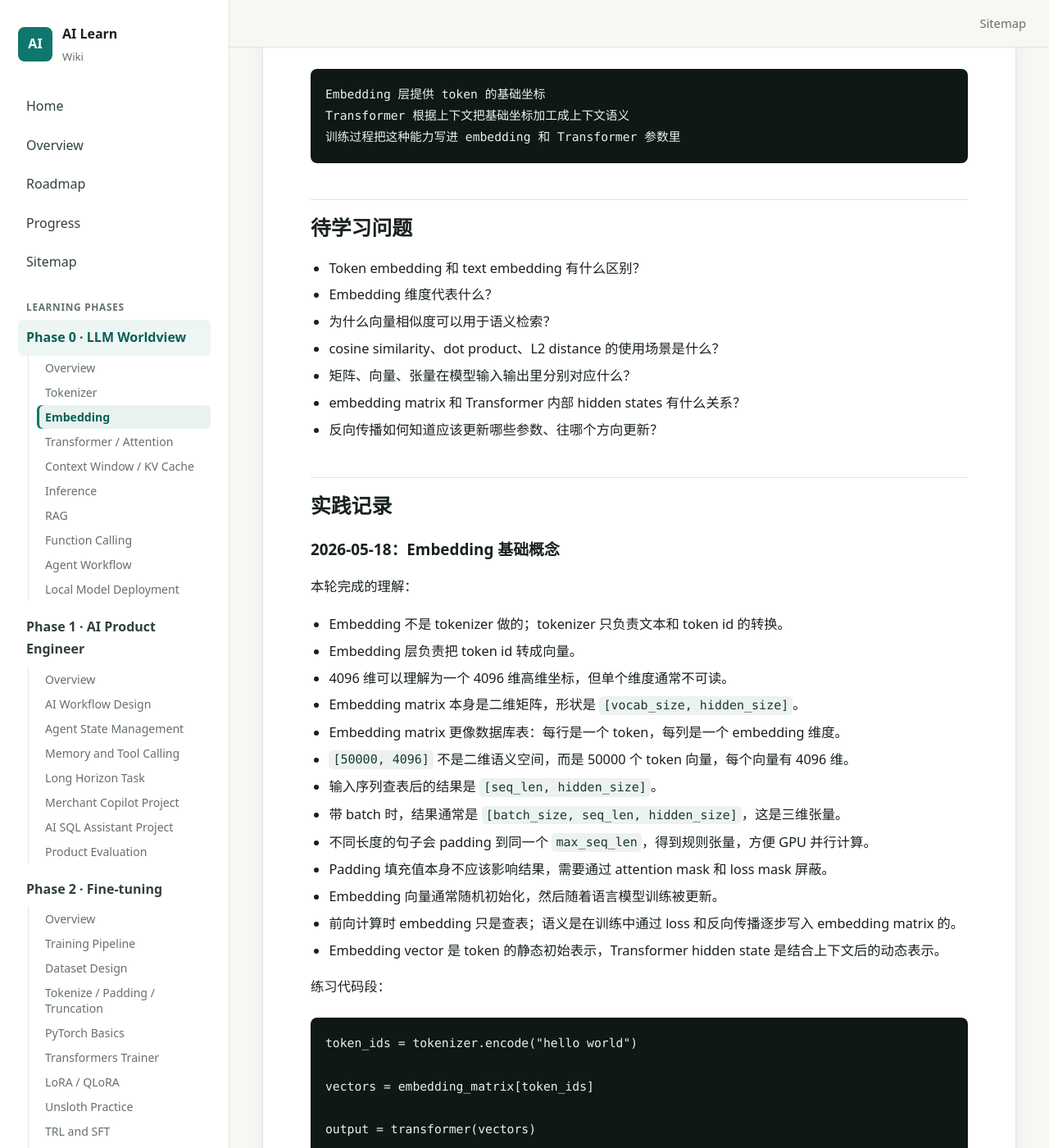
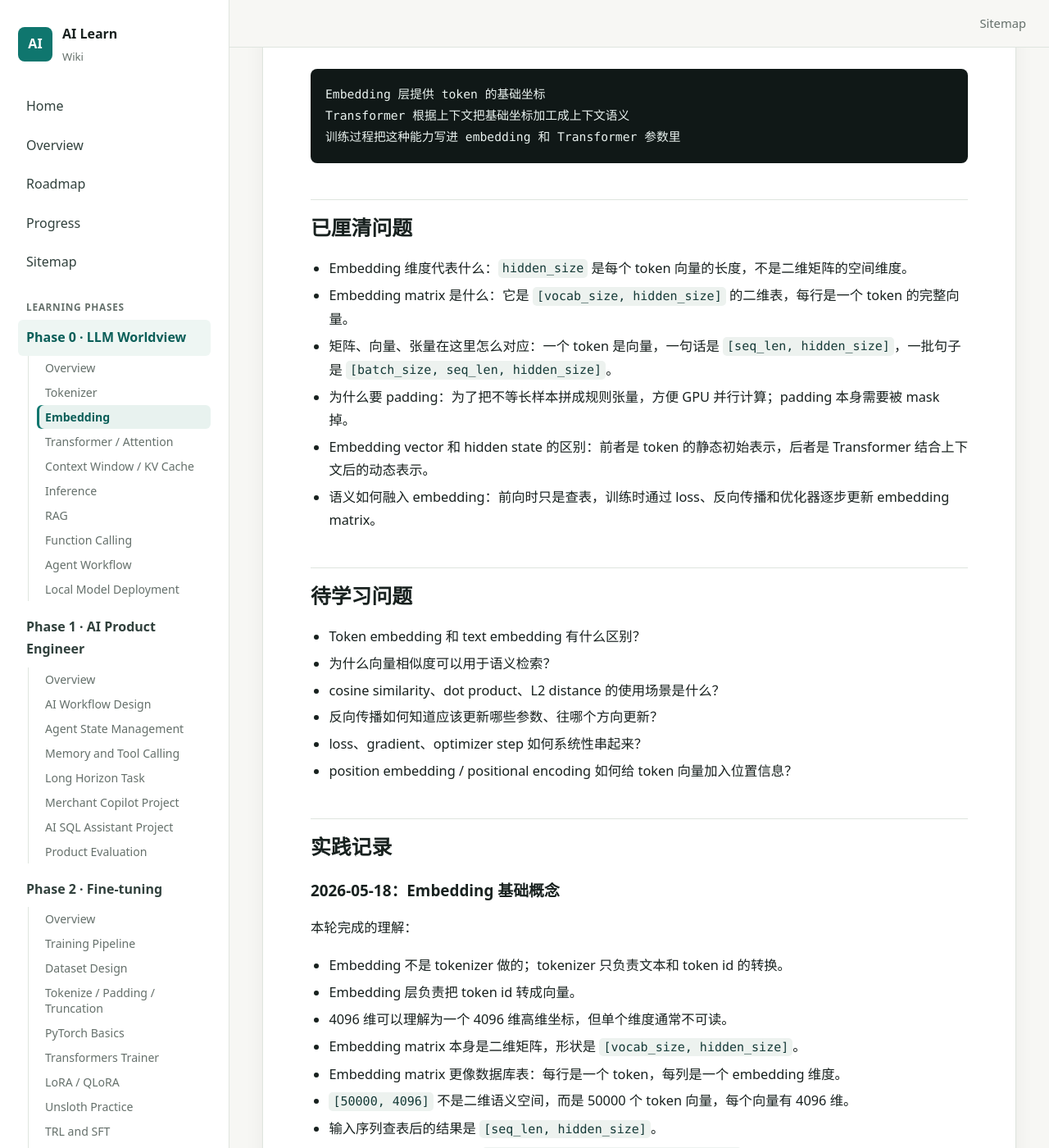
Before and after one commit to sgnilo/ai_learn, a Jekyll site: the page built from docs/phase-0-llm-worldview/02-embedding.md, in a window 1280 px wide and 1400 px high, scrolled down 8810 px. Shown: the whole window at 82% size. Built offline with Jekyll 4.4.1, drawn with Linux system fonts in a browser that asks for light colours; some of the changed text lies outside the part shown.

Commit message:
docs: update embedding learning plan

````diff
--- a/docs/phase-0-llm-worldview/02-embedding.md
+++ b/docs/phase-0-llm-worldview/02-embedding.md
@@ -343,15 +343,23 @@ Transformer 根据上下文把基础坐标加工成上下文语义
 训练过程把这种能力写进 embedding 和 Transformer 参数里
 ```
 
+## 已厘清问题
+
+- Embedding 维度代表什么：`hidden_size` 是每个 token 向量的长度，不是二维矩阵的空间维度。
+- Embedding matrix 是什么：它是 `[vocab_size, hidden_size]` 的二维表，每行是一个 token 的完整向量。
+- 矩阵、向量、张量在这里怎么对应：一个 token 是向量，一句话是 `[seq_len, hidden_size]`，一批句子是 `[batch_size, seq_len, hidden_size]`。
+- 为什么要 padding：为了把不等长样本拼成规则张量，方便 GPU 并行计算；padding 本身需要被 mask 掉。
+- Embedding vector 和 hidden state 的区别：前者是 token 的静态初始表示，后者是 Transformer 结合上下文后的动态表示。
+- 语义如何融入 embedding：前向时只是查表，训练时通过 loss、反向传播和优化器逐步更新 embedding matrix。
+
 ## 待学习问题
 
 - Token embedding 和 text embedding 有什么区别？
-- Embedding 维度代表什么？
 - 为什么向量相似度可以用于语义检索？
 - cosine similarity、dot product、L2 distance 的使用场景是什么？
-- 矩阵、向量、张量在模型输入输出里分别对应什么？
-- embedding matrix 和 Transformer 内部 hidden states 有什么关系？
 - 反向传播如何知道应该更新哪些参数、往哪个方向更新？
+- loss、gradient、optimizer step 如何系统性串起来？
+- position embedding / positional encoding 如何给 token 向量加入位置信息？
 
 ## 实践记录
 
@@ -408,4 +416,5 @@ Embedding 是 tokenizer 和 Transformer 之间的桥。Tokenizer 把文本变成
 
 ## 下一步
 
-用一个 embedding 模型计算几组文本向量，观察相似度。
+1. 做一个最小 embedding lookup 练习：手写二维 embedding matrix，根据 token ids 取出 `[seq_len, hidden_size]` 和 `[batch_size, seq_len, hidden_size]`。
+2. 再用一个真实 embedding 模型计算几组文本向量，观察相似度。
````
Also changed, not shown: docs/phase-0-llm-worldview/00-overview.md (+1 -1 lines), docs/progress.md (+3 -2 lines).
